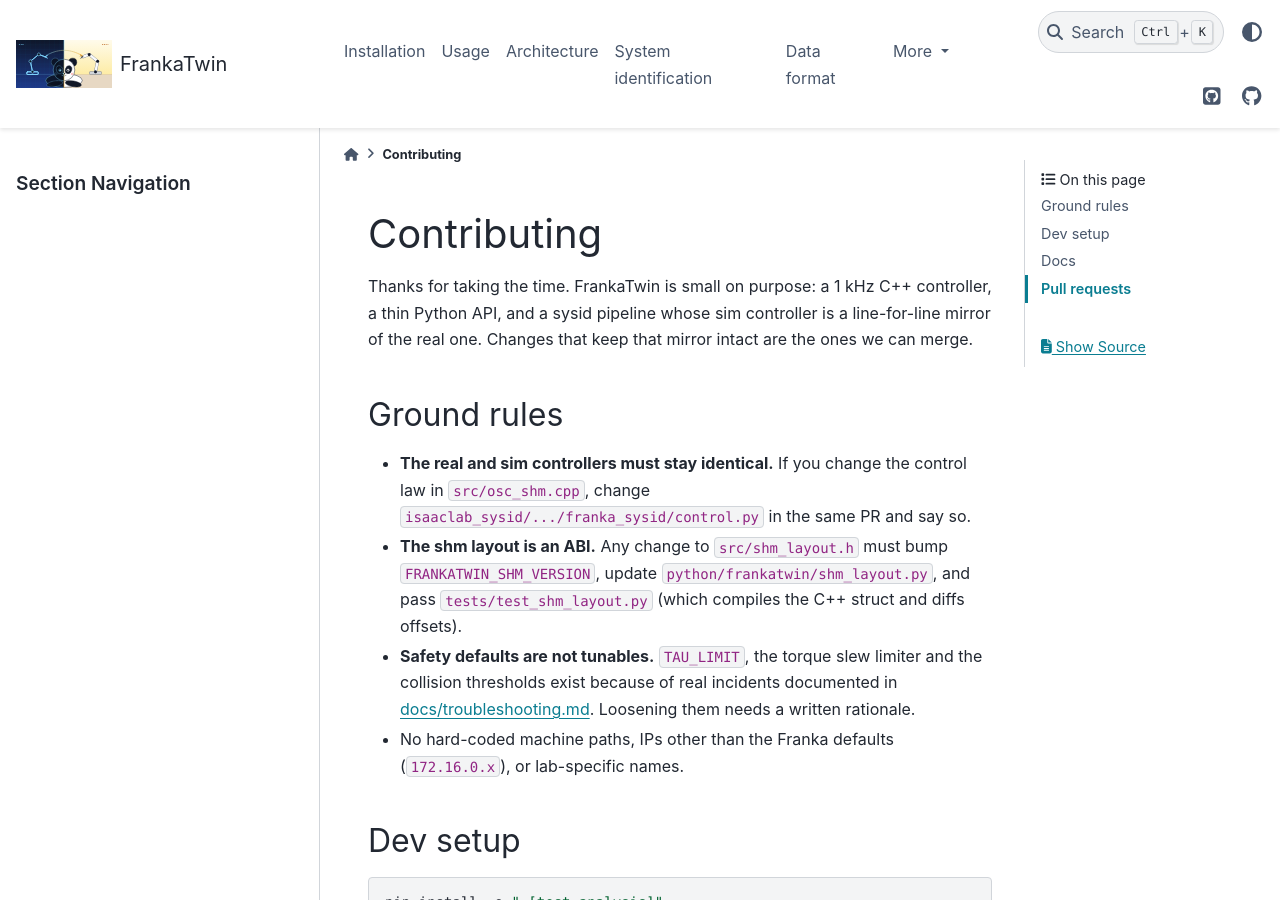
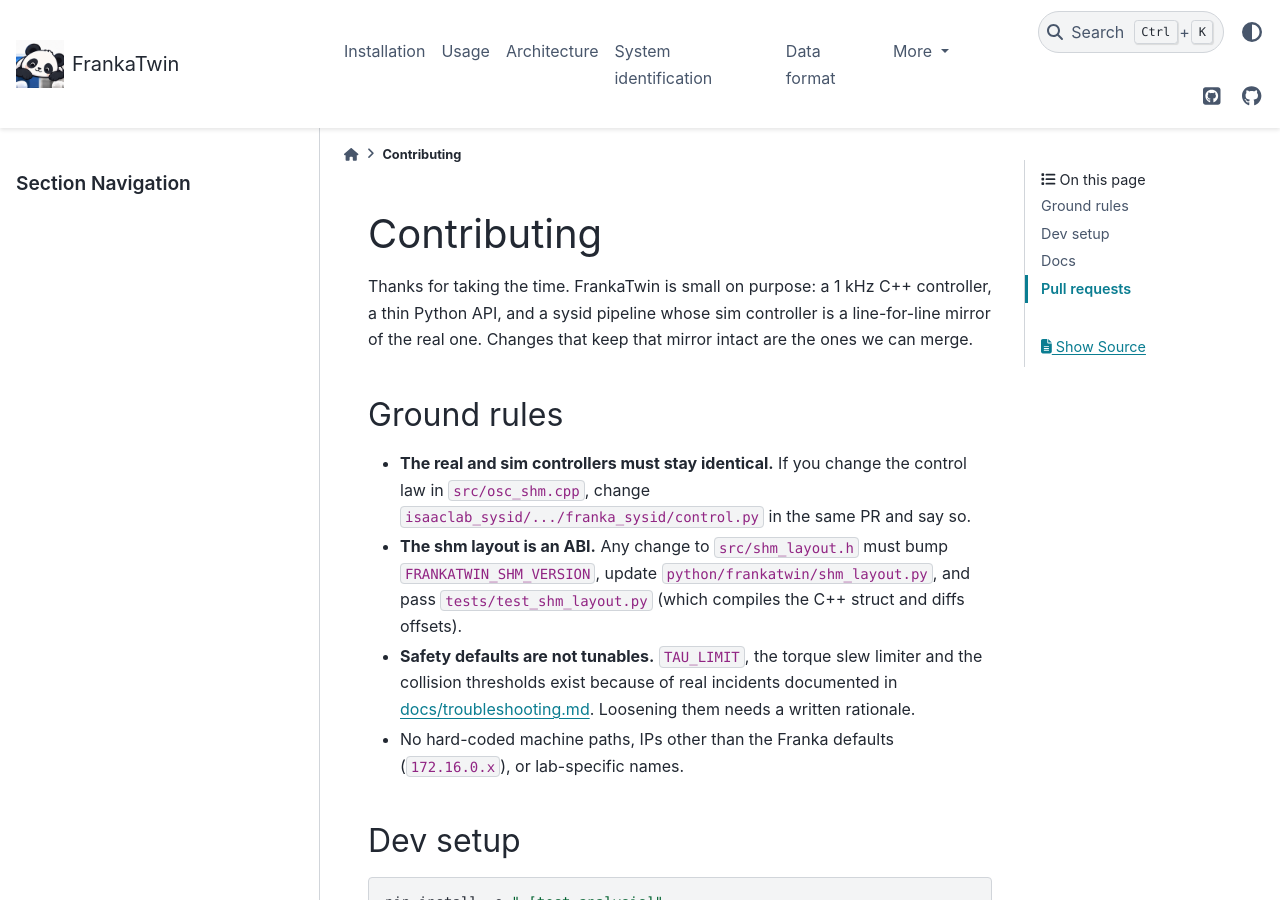
Before and after one commit to tsrobcvai/frankatwin, a Sphinx documentation site: the page built from docs/contributing.md, in a window 1280 px wide and 900 px high. Built offline with Sphinx 7.4.7 and the PyData theme 0.15.4, drawn with Linux system fonts in a browser that asks for light colours.

Commit message:
docs: new FrankaTwin logo (panda over the sim | real split, with wordmark)
docs/images/logo.png replaces the generated SVG; the README header shows the
image alone (it carries the name). favicon.png is the panda-head crop, also
used as the Sphinx navbar logo. Old SVG + generator removed.

Co-Authored-By: Claude Fable 5.1 <noreply@anthropic.com>

```diff
--- a/docs/conf.py
+++ b/docs/conf.py
@@ -44,8 +44,8 @@ napoleon_numpy_docstring = True
 # --- HTML ---------------------------------------------------------------
 html_theme = "pydata_sphinx_theme"
 html_title = "FrankaTwin"
-html_logo = "images/logo.svg"
-html_favicon = "images/favicon.svg"
+html_logo = "images/favicon.png"
+html_favicon = "images/favicon.png"
 html_static_path = ["_static"]
 html_css_files = ["custom.css"]
 html_last_updated_fmt = "%Y-%m-%d"
--- a/docs/images/make_logo.py
+++ /dev/null
@@ -1,136 +0,0 @@
-"""Generate logo.svg and favicon.svg (run: python docs/images/make_logo.py docs/images).
-
-A panda lying across a sim | real split: wireframe on the simulation side, solid
-on the real side, a robot arm on each, and a dashed sim -> real arc between them.
-Pure SVG, no dependencies; edit the coordinates here rather than the SVG.
-"""
-import pathlib, sys
-
-W, H, MID = 640, 320, 320
-OUT = pathlib.Path(sys.argv[1]) if len(sys.argv) > 1 else pathlib.Path("docs/images")
-
-def panda(style):
-    """Panda shapes. style='solid' (real) or 'wire' (sim)."""
-    if style == "solid":
-        white = 'fill="#ffffff" stroke="#111827" stroke-width="3"'
-        black = 'fill="#111827" stroke="#111827" stroke-width="3"'
-        eye_w = 'fill="#ffffff"'; pupil = 'fill="#111827"'; hi = 'fill="#ffffff"'
-        blush = 'fill="#fca5a5" opacity="0.7"'; mouth = 'stroke="#111827"'
-    else:
-        white = 'fill="#0b1220" fill-opacity="0.85" stroke="#7dd3fc" stroke-width="2.5"'
-        black = 'fill="#0b1220" fill-opacity="0.85" stroke="#7dd3fc" stroke-width="2.5" stroke-dasharray="5 3"'
-        eye_w = 'fill="#0b1220" stroke="#7dd3fc" stroke-width="2"'; pupil = 'fill="#7dd3fc"'; hi = 'fill="#e0f2fe"'
-        blush = 'fill="none" stroke="#7dd3fc" stroke-width="1.5" opacity="0.7"'; mouth = 'stroke="#7dd3fc"'
-    return f"""
-    <!-- body -->
-    <ellipse cx="320" cy="270" rx="122" ry="46" {white}/>
-    <!-- forearms stretched forward, chin resting on them; one on each side of the seam -->
-    <ellipse cx="258" cy="292" rx="54" ry="19" transform="rotate(-10 258 292)" {black}/>
-    <ellipse cx="382" cy="292" rx="54" ry="19" transform="rotate(10 382 292)" {black}/>
-    <!-- ears -->
-    <circle cx="262" cy="148" r="27" {black}/>
-    <circle cx="378" cy="148" r="27" {black}/>
-    <!-- head -->
-    <circle cx="320" cy="200" r="72" {white}/>
-    <!-- eye patches -->
-    <ellipse cx="290" cy="198" rx="21" ry="27" transform="rotate(-18 290 198)" {black}/>
-    <ellipse cx="350" cy="198" rx="21" ry="27" transform="rotate(18 350 198)" {black}/>
-    <!-- eyes -->
-    <circle cx="293" cy="201" r="9" {eye_w}/>
-    <circle cx="347" cy="201" r="9" {eye_w}/>
-    <circle cx="294" cy="202" r="5.5" {pupil}/>
-    <circle cx="346" cy="202" r="5.5" {pupil}/>
-    <circle cx="296.5" cy="199.5" r="2" {hi}/>
-    <circle cx="348.5" cy="199.5" r="2" {hi}/>
-    <!-- nose + mouth + blush -->
-    <ellipse cx="320" cy="224" rx="9" ry="6.5" {pupil if style=='wire' else 'fill="#111827"'}/>
-    <path d="M 306 236 q 14 11 28 0" fill="none" {mouth} stroke-width="2.5" stroke-linecap="round"/>
-    <circle cx="266" cy="226" r="8" {blush}/>
-    <circle cx="374" cy="226" r="8" {blush}/>
-    """
-
-def robot_wire():
-    s = 'fill="none" stroke="#7dd3fc" stroke-width="6" stroke-linecap="round" stroke-linejoin="round"'
-    j = 'fill="#0b1220" stroke="#7dd3fc" stroke-width="3"'
-    return f"""
-    <g filter="url(#glow)">
-      <rect x="72" y="212" width="76" height="18" rx="4" {s}/>
-      <path d="M 110 212 L 96 142 L 152 96 L 194 112" {s}/>
-      <path d="M 194 112 l 14 -8 M 194 112 l 14 8" fill="none" stroke="#7dd3fc" stroke-width="5" stroke-linecap="round"/>
-      <circle cx="110" cy="212" r="9" {j}/><circle cx="96" cy="142" r="9" {j}/><circle cx="152" cy="96" r="9" {j}/>
-    </g>
-    """
-
-def robot_solid():
-    link = 'fill="none" stroke="#f9fafb" stroke-width="16" stroke-linecap="round" stroke-linejoin="round"'
-    edge = 'fill="none" stroke="#6b7280" stroke-width="20" stroke-linecap="round" stroke-linejoin="round"'
-    j = 'fill="#111827"'
-    return f"""
-    <g>
-      <rect x="490" y="210" width="80" height="20" rx="5" fill="#d1d5db" stroke="#6b7280" stroke-width="3"/>
-      <path d="M 530 212 L 544 142 L 488 96 L 446 112" {edge}/>
-      <path d="M 530 212 L 544 142 L 488 96 L 446 112" {link}/>
-      <path d="M 446 112 l -14 -9 M 446 112 l -14 9" fill="none" stroke="#374151" stroke-width="6" stroke-linecap="round"/>
-      <circle cx="530" cy="212" r="10" {j}/><circle cx="544" cy="142" r="10" {j}/><circle cx="488" cy="96" r="10" {j}/>
-    </g>
-    """
-
-grid = "".join(f'<line x1="{x}" y1="0" x2="{x}" y2="{H}"/>' for x in range(0, MID + 1, 32)) + \
-       "".join(f'<line x1="0" y1="{y}" x2="{MID}" y2="{y}"/>' for y in range(0, H + 1, 32))
-
-svg = f"""<svg xmlns="http://www.w3.org/2000/svg" viewBox="0 0 {W} {H}" width="{W}" height="{H}" role="img" aria-label="FrankaTwin: a panda lying across a simulation | reality split, with a wireframe robot arm on the sim side and a real one on the other">
-  <defs>
-    <linearGradient id="simbg" x1="0" y1="0" x2="0" y2="1"><stop offset="0" stop-color="#0f172a"/><stop offset="1" stop-color="#1e3a8a"/></linearGradient>
-    <linearGradient id="realbg" x1="0" y1="0" x2="0" y2="1"><stop offset="0" stop-color="#fffbeb"/><stop offset="1" stop-color="#fde68a"/></linearGradient>
-    <linearGradient id="seam" x1="0" y1="0" x2="0" y2="1"><stop offset="0" stop-color="#7dd3fc"/><stop offset="1" stop-color="#f59e0b"/></linearGradient>
-    <linearGradient id="arc" x1="0" y1="0" x2="1" y2="0"><stop offset="0" stop-color="#7dd3fc"/><stop offset="1" stop-color="#f59e0b"/></linearGradient>
-    <clipPath id="clipL"><rect x="0" y="0" width="{MID}" height="{H}"/></clipPath>
-    <clipPath id="clipR"><rect x="{MID}" y="0" width="{W-MID}" height="{H}"/></clipPath>
-    <filter id="glow" x="-20%" y="-20%" width="140%" height="140%"><feGaussianBlur stdDeviation="1.5" result="b"/><feMerge><feMergeNode in="b"/><feMergeNode in="SourceGraphic"/></feMerge></filter>
-  </defs>
-
-  <!-- backgrounds -->
-  <rect x="0" y="0" width="{MID}" height="{H}" fill="url(#simbg)"/>
-  <g stroke="#38bdf8" stroke-opacity="0.16" stroke-width="1">{grid}</g>
-  <rect x="{MID}" y="0" width="{W-MID}" height="{H}" fill="url(#realbg)"/>
-  <rect x="{MID}" y="230" width="{W-MID}" height="{H-230}" fill="#e7d8c3"/>
-  <line x1="{MID}" y1="230" x2="{W}" y2="230" stroke="#c9b28f" stroke-width="2"/>
-  <line x1="0" y1="230" x2="{MID}" y2="230" stroke="#7dd3fc" stroke-opacity="0.5" stroke-width="2"/>
-
-  <!-- labels -->
-  <text x="18" y="34" font-family="ui-monospace, SFMono-Regular, Menlo, monospace" font-size="15" font-weight="700" letter-spacing="3" fill="#7dd3fc">SIM</text>
-  <text x="{W-18}" y="34" text-anchor="end" font-family="ui-monospace, SFMono-Regular, Menlo, monospace" font-size="15" font-weight="700" letter-spacing="3" fill="#b45309">REAL</text>
-
-  <!-- robots -->
-  {robot_wire()}
-  {robot_solid()}
-
-  <!-- sim -> real transfer arc -->
-  <path d="M 200 104 Q 320 34 440 104" fill="none" stroke="url(#arc)" stroke-width="3.5" stroke-dasharray="7 6" stroke-linecap="round"/>
-  <path d="M 440 104 l -12 -8 M 440 104 l -13 5" fill="none" stroke="#f59e0b" stroke-width="3.5" stroke-linecap="round"/>
-
-  <!-- panda: wireframe on the sim side, solid on the real side -->
-  <g clip-path="url(#clipL)">{panda('wire')}</g>
-  <g clip-path="url(#clipR)">{panda('solid')}</g>
-
-  <!-- seam -->
-  <rect x="{MID-2}" y="0" width="4" height="{H}" fill="url(#seam)" opacity="0.9"/>
-</svg>
-"""
-OUT.mkdir(parents=True, exist_ok=True)
-(OUT / "logo.svg").write_text(svg)
-
-# favicon: head only, on a rounded split background
-fav = f"""<svg xmlns="http://www.w3.org/2000/svg" viewBox="244 118 152 158" width="64" height="64">
-  <defs>
-    <clipPath id="fl"><rect x="244" y="118" width="76" height="158"/></clipPath>
-    <clipPath id="fr"><rect x="320" y="118" width="76" height="158"/></clipPath>
-  </defs>
-  <rect x="244" y="118" width="76" height="158" fill="#0f172a"/>
-  <rect x="320" y="118" width="76" height="158" fill="#fde68a"/>
-  <g clip-path="url(#fl)">{panda('wire')}</g>
-  <g clip-path="url(#fr)">{panda('solid')}</g>
-</svg>
-"""
-(OUT / "favicon.svg").write_text(fav)
-print("wrote", OUT / "logo.svg", OUT / "favicon.svg")
```
Also changed, not shown: README.md (+1 -3 lines), docs/index.md (+3 -3 lines), docs/images/favicon.png (added), docs/images/favicon.svg (deleted), docs/images/logo.svg (deleted), 1 other file.
